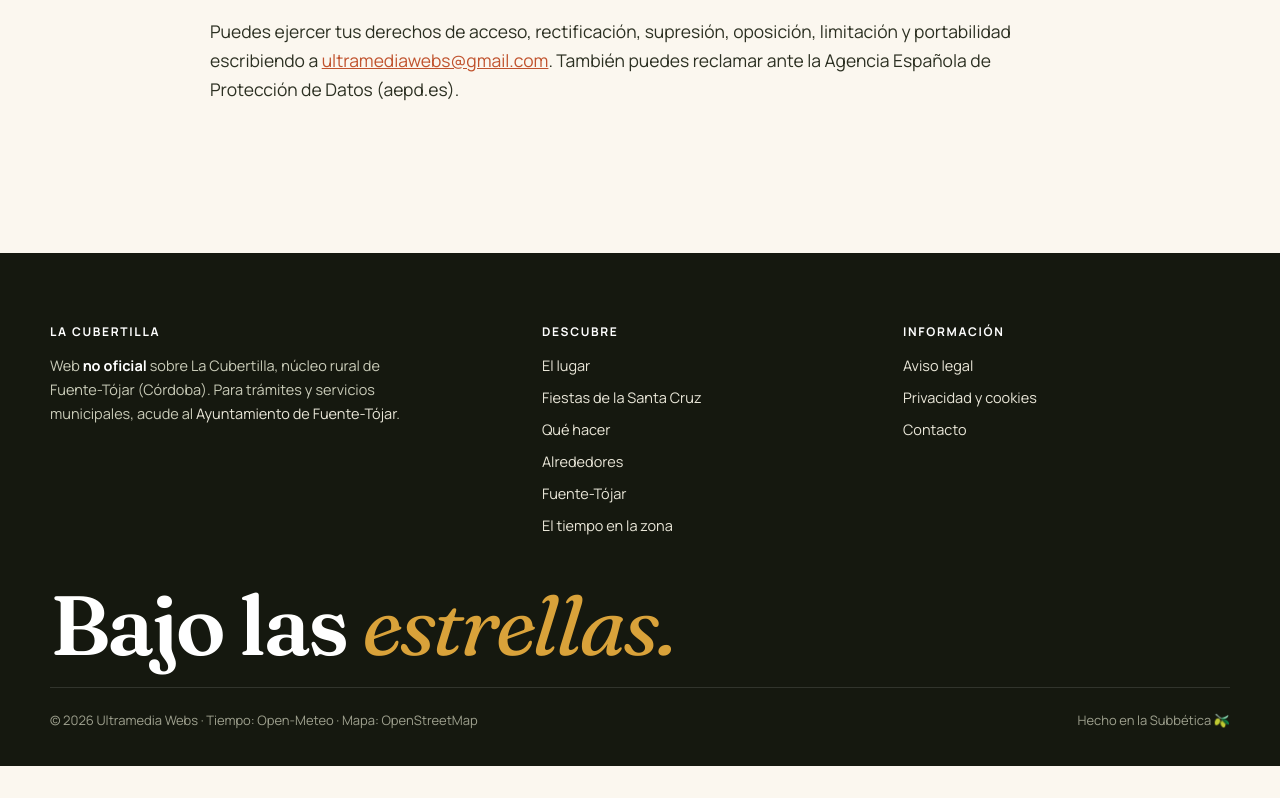
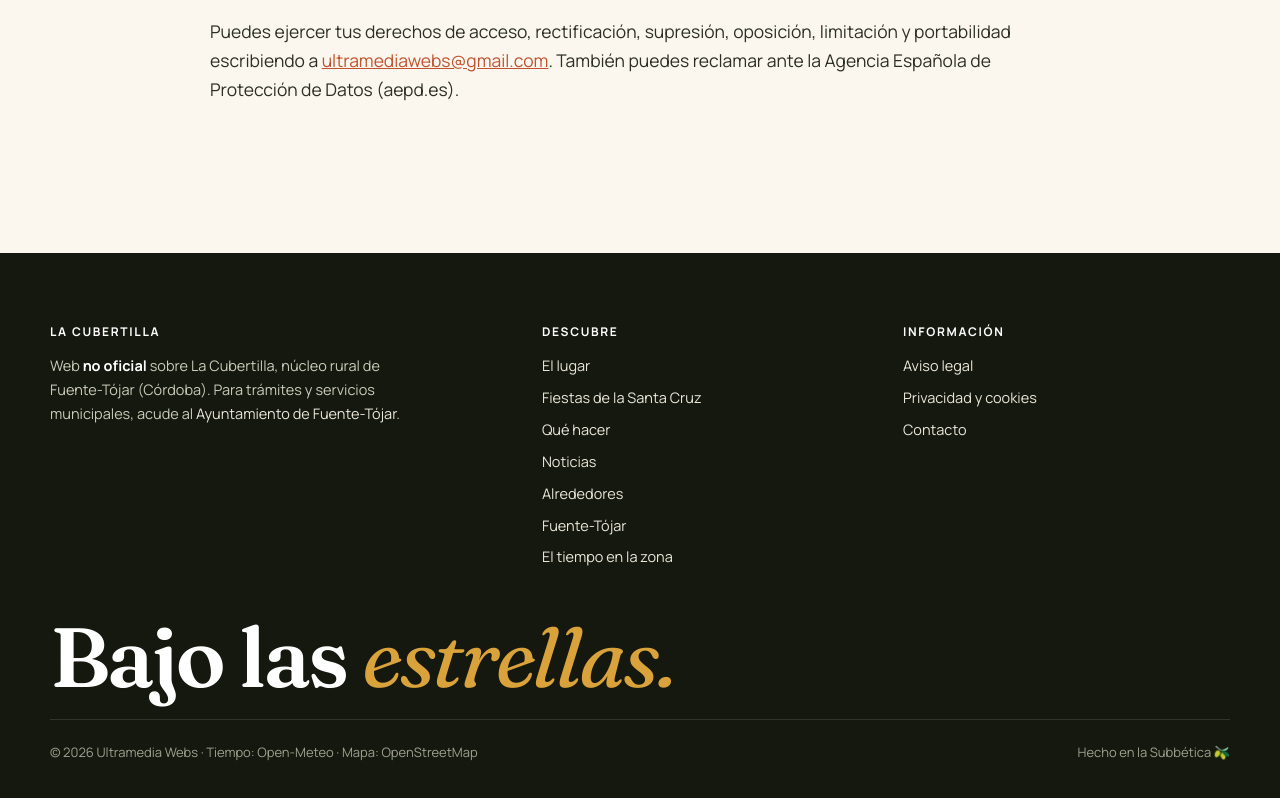
Before and after one commit to lacubertilla/lacubertilla.github.io, a plain HTML site: page privacidad-y-cookies.html in a window 1280 px wide. Shown: the part 1561-2359 px from the top of the page. Before the commit the page ends 2327 px from the top, so only its background shows below. Drawn offline with Linux system fonts and the light colour scheme; no server answers.

Commit message:
Update privacidad-y-cookies.html

```diff
--- a/privacidad-y-cookies.html
+++ b/privacidad-y-cookies.html
@@ -36,6 +36,7 @@
       <li><a href="que-hacer.html">Qué hacer</a></li>
       <li><a href="./#entorno">Alrededores</a></li>
       <li><a href="./#llegar">Cómo llegar</a></li>
+      <li><a href="noticias.html">Noticias</a></li>
       <li><a href="https://fuentetojar.github.io/">Fuente-Tójar</a></li>
     </ul>
   </div>
@@ -71,7 +72,7 @@
       </div>
       <div>
         <h4>Descubre</h4>
-        <ul><li><a href="./#lugar">El lugar</a></li><li><a href="fiestas-santa-cruz.html">Fiestas de la Santa Cruz</a></li><li><a href="que-hacer.html">Qué hacer</a></li><li><a href="./#entorno">Alrededores</a></li><li><a href="https://fuentetojar.github.io/">Fuente-Tójar</a></li><li><a href="https://fuentetojar.github.io/el-tiempo.html">El tiempo en la zona</a></li></ul>
+        <ul><li><a href="./#lugar">El lugar</a></li><li><a href="fiestas-santa-cruz.html">Fiestas de la Santa Cruz</a></li><li><a href="que-hacer.html">Qué hacer</a></li><li><a href="noticias.html">Noticias</a></li><li><a href="./#entorno">Alrededores</a></li><li><a href="https://fuentetojar.github.io/">Fuente-Tójar</a></li><li><a href="https://fuentetojar.github.io/el-tiempo.html">El tiempo en la zona</a></li></ul>
       </div>
       <div>
         <h4>Información</h4>
```
